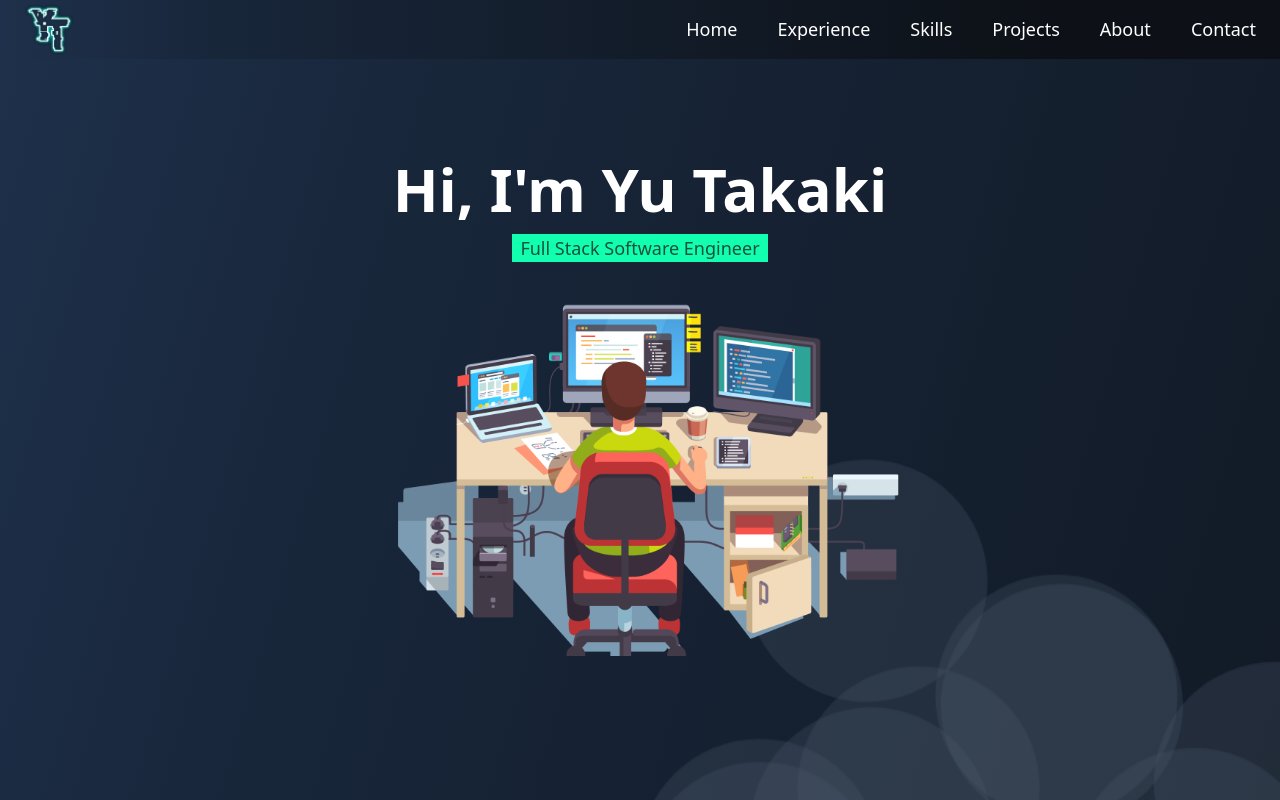
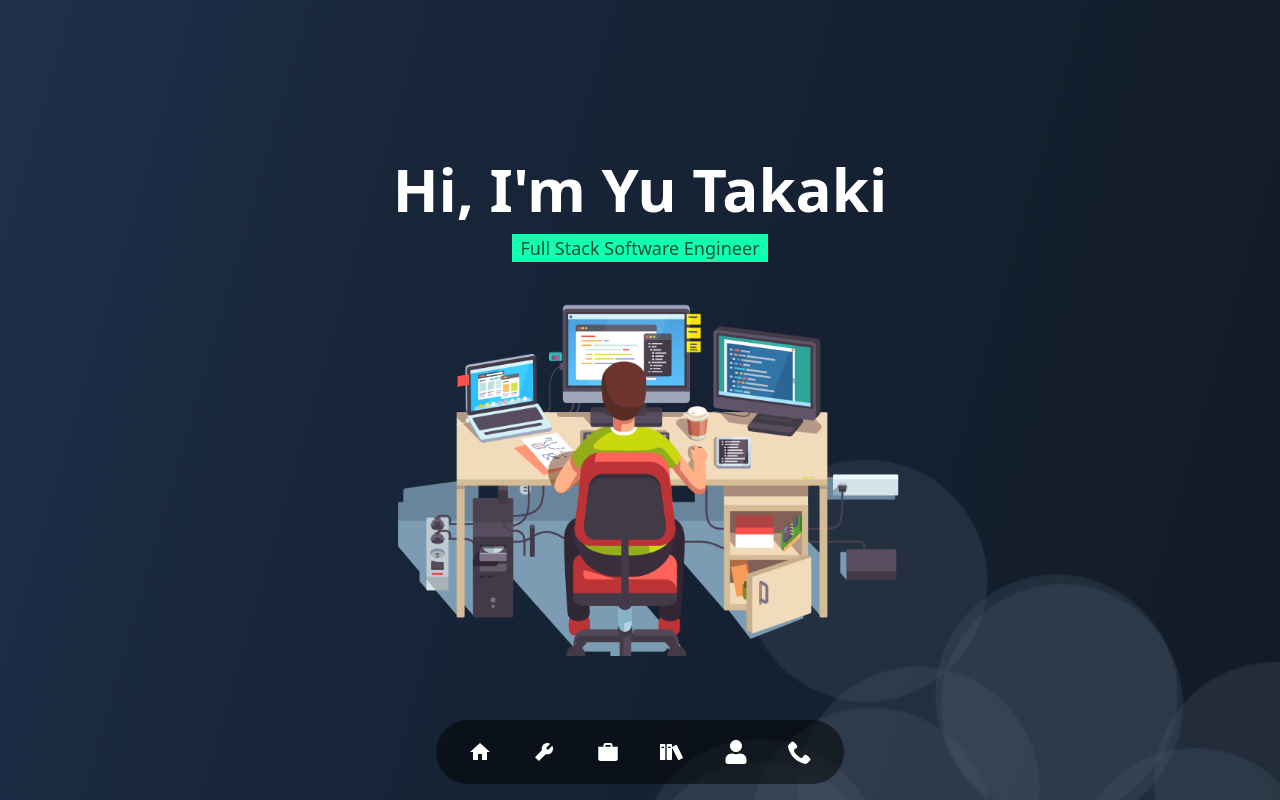
Before and after one commit to yuudev14/portfolio, a Next.js app: page / in a window 1280 px wide. Shown: the top 800 px of the page. Built offline with nearby package versions, Linux system fonts and the light colour scheme.

Commit message:
switch menu to header

```diff
--- /dev/null
+++ b/src/components/common/Menu.tsx
@@ -0,0 +1,54 @@
+import React from "react";
+import { MdHome } from "react-icons/md";
+import { IoMdBriefcase } from "react-icons/io";
+import { AiFillTool } from "react-icons/ai";
+import { ImBooks, ImPhone } from "react-icons/im";
+import { FaUser } from "react-icons/fa";
+
+const Menu = () => {
+  const goToPage = (id: string) => {
+    const container = document.querySelector(id);
+    if (container) {
+      container.scrollIntoView({ behavior: "smooth" });
+    }
+  };
+
+  return (
+    <div className="fixed bg-black bg-opacity-50 bottom-4 rounded-full -translate-x-[50%] left-[50%] px-8 py-5">
+      <ul className="flex gap-10 text-white text-2xl">
+        <li
+          className="cursor-pointer hover:text-[#12ffb0] transition"
+          onClick={() => goToPage("#home")}>
+          <MdHome />
+        </li>
+        <li
+          className="cursor-pointer hover:text-[#12ffb0] transition"
+          onClick={() => goToPage("#skills")}>
+          <AiFillTool />
+        </li>
+        <li
+          className="cursor-pointer hover:text-[#12ffb0] transition"
+          onClick={() => goToPage("#experience")}>
+          <IoMdBriefcase />
+        </li>
+        <li
+          className="cursor-pointer hover:text-[#12ffb0] transition"
+          onClick={() => goToPage("#projects")}>
+          <ImBooks />
+        </li>
+        <li
+          className="cursor-pointer hover:text-[#12ffb0] transition"
+          onClick={() => goToPage("#about")}>
+          <FaUser />
+        </li>
+        <li
+          className="cursor-pointer hover:text-[#12ffb0] transition"
+          onClick={() => goToPage("#contact")}>
+          <ImPhone />
+        </li>
+      </ul>
+    </div>
+  );
+};
+
+export default Menu;
--- a/src/pages/index.tsx
+++ b/src/pages/index.tsx
@@ -7,6 +7,7 @@ import Header from "@/components/common/Header";
 import Skills from "@/components/pages/index/Skills";
 import Contact from "@/components/pages/index/Contact";
 import Head from "next/head";
+import Menu from "@/components/common/Menu";
 
 const inter = Inter({ subsets: ["latin"] });
 
@@ -29,13 +30,14 @@ export default function Home() {
         />
       </Head>
       <main className="w-full max-w-[1080px] m-auto px-3 overflow-hidden flex mb-[100px] flex-col gap-16">
-        <Header />
+        {/* <Header /> */}
         <Banner />
         <Skills />
         <Timeline />
         <ProjectLists />
         <AboutMe />
         <Contact />
+        <Menu />
       </main>
     </>
   );
```
